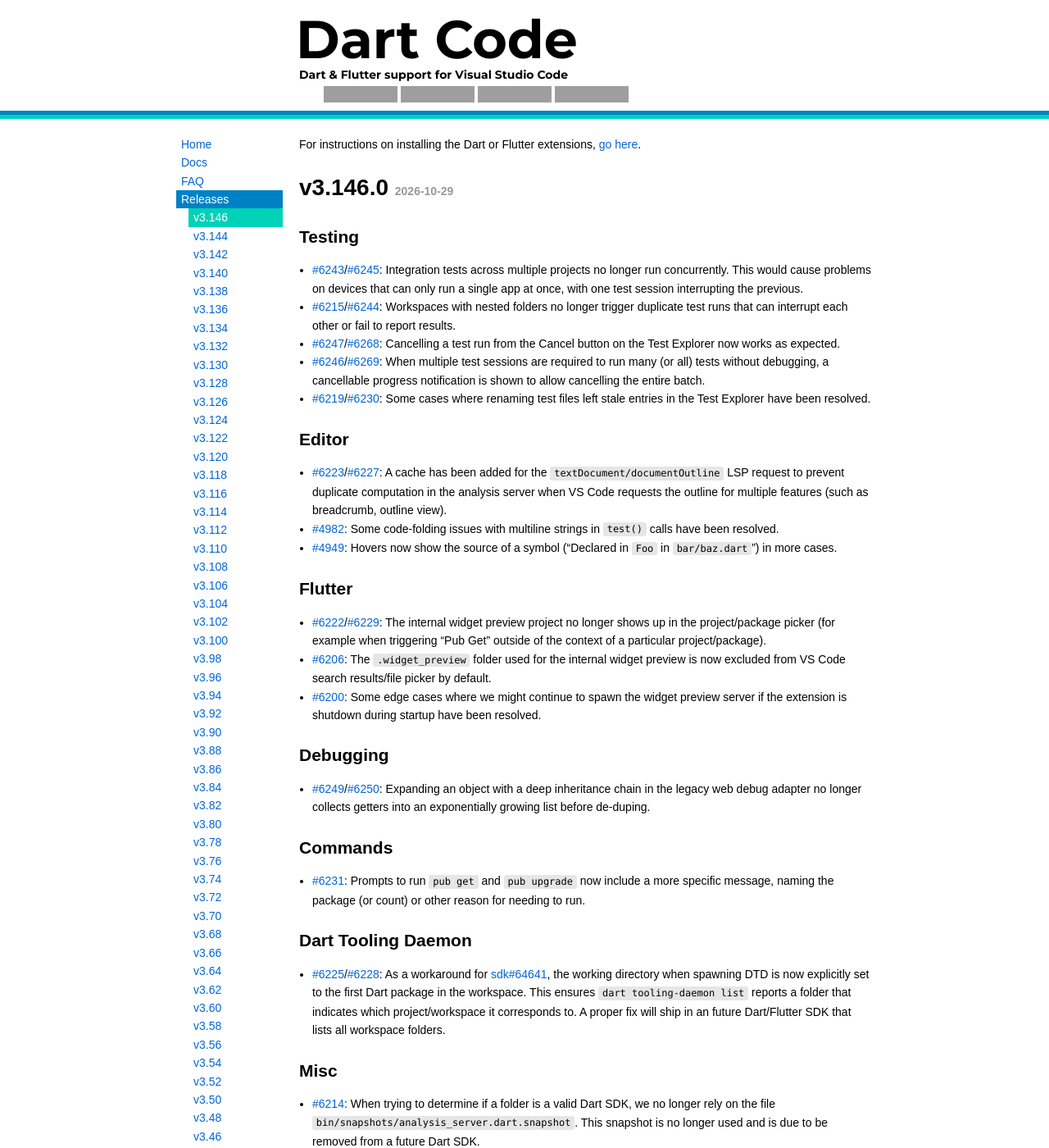
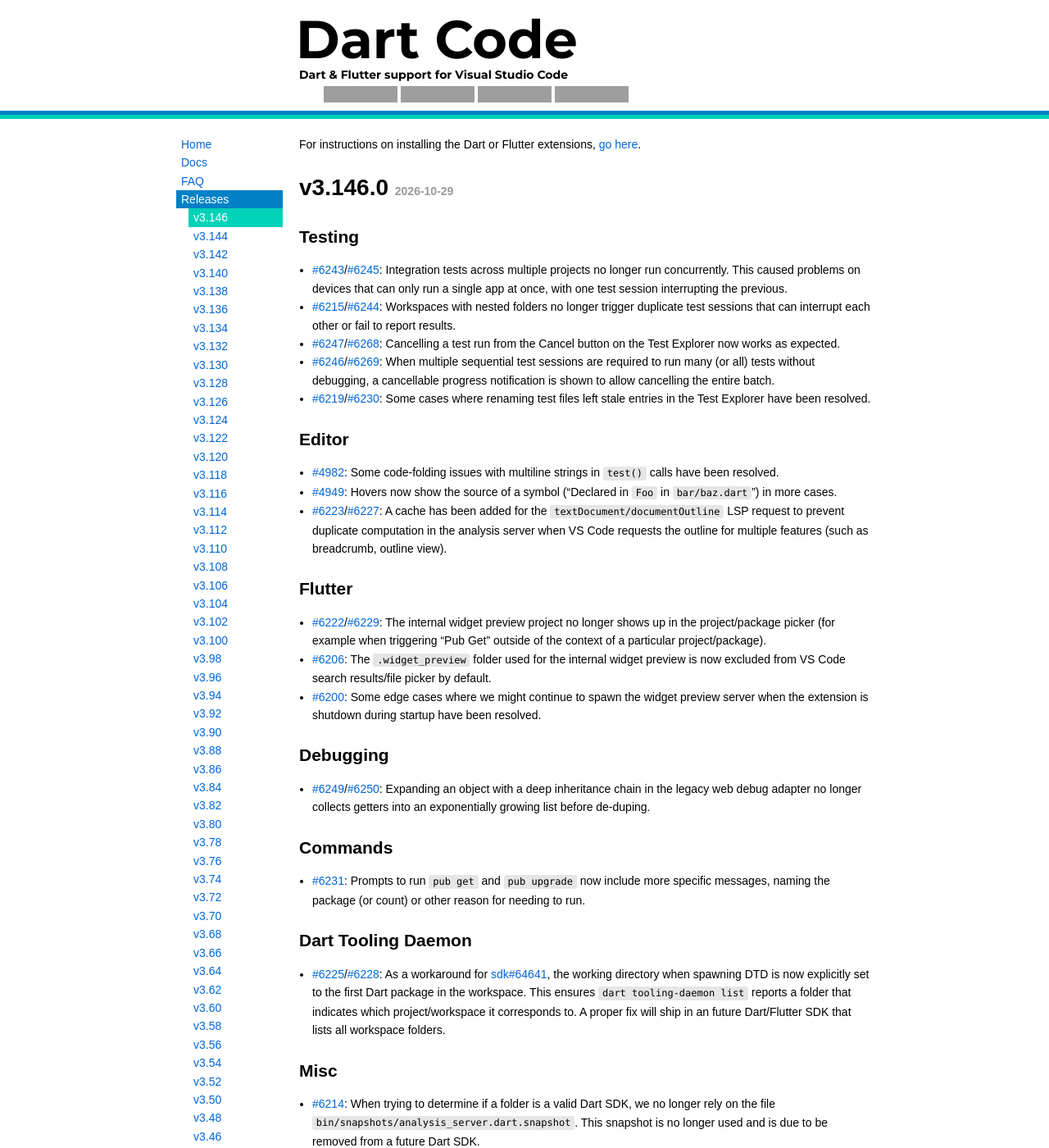
Before and after one commit to Dart-Code/Website, a Jekyll site: the page built from _releases/v3.146.md, in a window 1280 px wide and 1400 px high. Shown: the whole window at 82% size. Built offline with Jekyll 4.4.1, drawn with Linux system fonts in a browser that asks for light colours; grey boxes are pictures that could not be loaded.

Commit message:
Minor tweaks to release notes

```diff
--- a/_releases/v3.146.md
+++ b/_releases/v3.146.md
@@ -8,23 +8,23 @@
 
 ## Testing
 
-- [#6243](https://github.com/Dart-Code/Dart-Code/issues/6243)/[#6245](https://github.com/Dart-Code/Dart-Code/issues/6245): Integration tests across multiple projects no longer run concurrently. This would cause problems on devices that can only run a single app at once, with one test session interrupting the previous.
-- [#6215](https://github.com/Dart-Code/Dart-Code/issues/6215)/[#6244](https://github.com/Dart-Code/Dart-Code/issues/6244): Workspaces with nested folders no longer trigger duplicate test runs that can interrupt each other or fail to report results.
+- [#6243](https://github.com/Dart-Code/Dart-Code/issues/6243)/[#6245](https://github.com/Dart-Code/Dart-Code/issues/6245): Integration tests across multiple projects no longer run concurrently. This caused problems on devices that can only run a single app at once, with one test session interrupting the previous.
+- [#6215](https://github.com/Dart-Code/Dart-Code/issues/6215)/[#6244](https://github.com/Dart-Code/Dart-Code/issues/6244): Workspaces with nested folders no longer trigger duplicate test sessions that can interrupt each other or fail to report results.
 - [#6247](https://github.com/Dart-Code/Dart-Code/issues/6247)/[#6268](https://github.com/Dart-Code/Dart-Code/issues/6268): Cancelling a test run from the Cancel button on the Test Explorer now works as expected.
-- [#6246](https://github.com/Dart-Code/Dart-Code/issues/6246)/[#6269](https://github.com/Dart-Code/Dart-Code/issues/6269): When multiple test sessions are required to run many (or all) tests without debugging, a cancellable progress notification is shown to allow cancelling the entire batch.
+- [#6246](https://github.com/Dart-Code/Dart-Code/issues/6246)/[#6269](https://github.com/Dart-Code/Dart-Code/issues/6269): When multiple sequential test sessions are required to run many (or all) tests without debugging, a cancellable progress notification is shown to allow cancelling the entire batch.
 - [#6219](https://github.com/Dart-Code/Dart-Code/issues/6219)/[#6230](https://github.com/Dart-Code/Dart-Code/issues/6230): Some cases where renaming test files left stale entries in the Test Explorer have been resolved.
 
 ## Editor
 
-- [#6223](https://github.com/Dart-Code/Dart-Code/issues/6223)/[#6227](https://github.com/Dart-Code/Dart-Code/issues/6227): A cache has been added for the `textDocument/documentOutline` LSP request to prevent duplicate computation in the analysis server when VS Code requests the outline for multiple features (such as breadcrumb, outline view).
 - [#4982](https://github.com/Dart-Code/Dart-Code/issues/4982): Some code-folding issues with multiline strings in `test()` calls have been resolved.
 - [#4949](https://github.com/Dart-Code/Dart-Code/issues/4949): Hovers now show the source of a symbol ("Declared in `Foo` in `bar/baz.dart`") in more cases.
+- [#6223](https://github.com/Dart-Code/Dart-Code/issues/6223)/[#6227](https://github.com/Dart-Code/Dart-Code/issues/6227): A cache has been added for the `textDocument/documentOutline` LSP request to prevent duplicate computation in the analysis server when VS Code requests the outline for multiple features (such as breadcrumb, outline view).
 
 ## Flutter
 
 - [#6222](https://github.com/Dart-Code/Dart-Code/issues/6222)/[#6229](https://github.com/Dart-Code/Dart-Code/issues/6229): The internal widget preview project no longer shows up in the project/package picker (for example when triggering "Pub Get" outside of the context of a particular project/package).
 - [#6206](https://github.com/Dart-Code/Dart-Code/issues/6206): The `.widget_preview` folder used for the internal widget preview is now excluded from VS Code search results/file picker by default.
-- [#6200](https://github.com/Dart-Code/Dart-Code/issues/6200): Some edge cases where we might continue to spawn the widget preview server if the extension is shutdown during startup have been resolved.
+- [#6200](https://github.com/Dart-Code/Dart-Code/issues/6200): Some edge cases where we might continue to spawn the widget preview server when the extension is shutdown during startup have been resolved.
 
 ## Debugging
 
@@ -32,7 +32,7 @@
 
 ## Commands
 
-- [#6231](https://github.com/Dart-Code/Dart-Code/issues/6231): Prompts to run `pub get` and `pub upgrade` now include a more specific message, naming the package (or count) or other reason for needing to run.
+- [#6231](https://github.com/Dart-Code/Dart-Code/issues/6231): Prompts to run `pub get` and `pub upgrade` now include more specific messages, naming the package (or count) or other reason for needing to run.
 
 ## Dart Tooling Daemon
 
```
